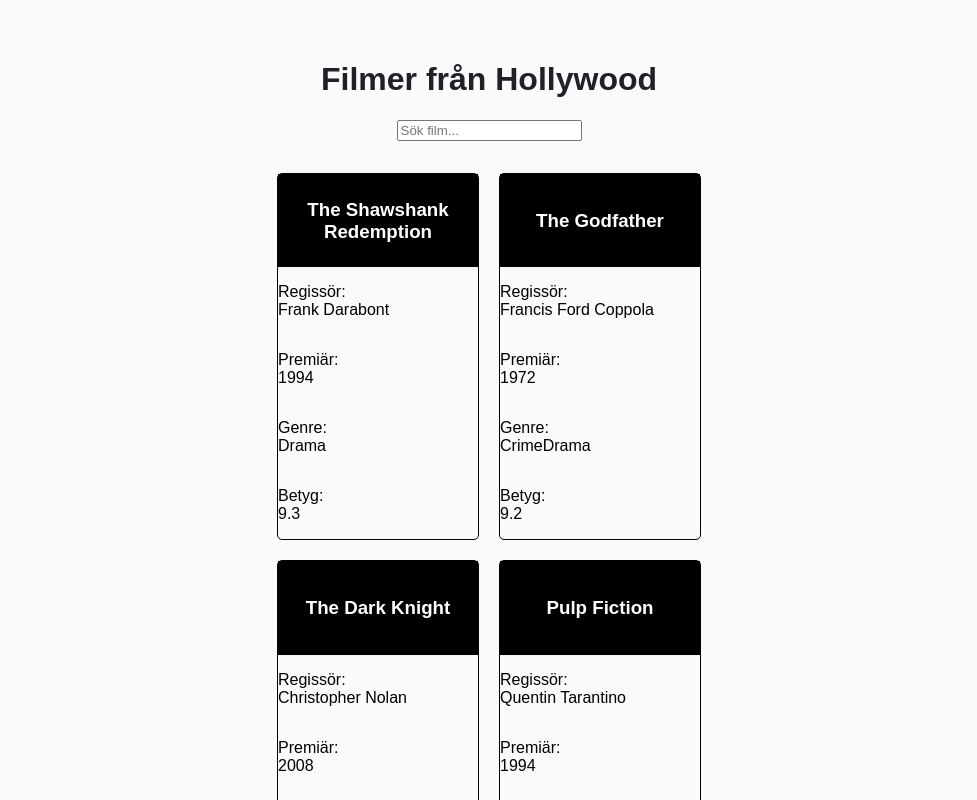
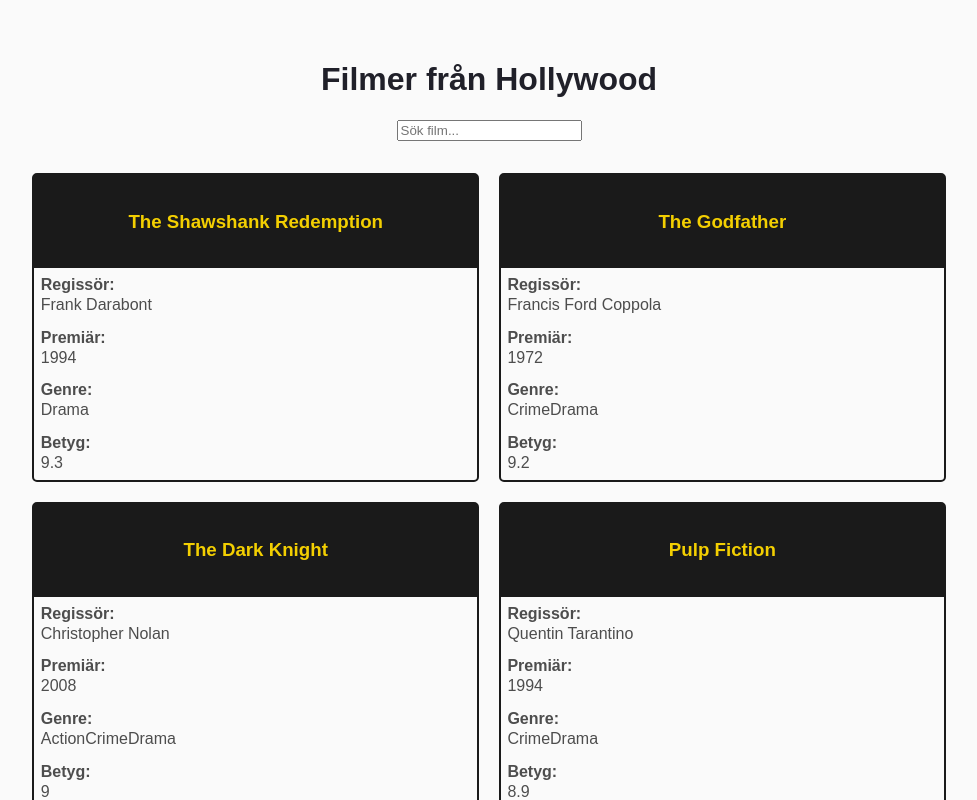
Before and after one commit to Martinf88/04-Listor-och-objekt, a React (Vite) app: page / in a window 1280 px wide. Shown: the top 800 px of the page, without its empty margins (151-1128 px from the left). Built offline with nearby package versions, Linux system fonts and the light colour scheme.

Commit message:
sökfunktion hollywood watch

```diff
--- a/src/App.css
+++ b/src/App.css
@@ -65,11 +65,10 @@ main {
 }
 
 .movies-container div {
-	border: 1px solid black;
-	width: 200px;
-	display: flex;
-	flex-direction: column;
+	border: 2px solid hsl(0, 0%, 10%);
+	min-width: 200px;
 	border-radius: 5px;
+	background-color: hsl(0, 0%, 98%);
 }
 
 .movie-title {
@@ -77,10 +76,17 @@ main {
 	align-items: center;
 	justify-content: center;
 	text-align: center;
-	background-color: black;
-	color: white;
+	background-color: hsl(0, 0%, 10%);
+	color: hsla(51, 100%, 50%, 0.95);
 	margin: 0;
 	height: 5em
+}
+
+.info {
+	padding: 0.4em;
+	margin: 0;
+	color: hsl(0, 0%, 30%);
+	line-height: 20px;
 }
 
 
--- a/src/Components/HollywoodWatch.jsx
+++ b/src/Components/HollywoodWatch.jsx
@@ -4,15 +4,12 @@ import { movies } from "../data/data"
 function Movies() {
 
 	const [searchTerm, setSearchTerm] = useState("")
-	// TODO: usestate för att uppdatera listan när man söker
-	// onchange på inputfält
-	//funktion för onchangeevent
 
 	const filteredMovies = movies.filter(movie => {
 		return movie.titel.toLowerCase().includes(searchTerm.toLowerCase())
 
 	})
-	console.log(filteredMovies);
+
 	return (
 		<>
 			<header>
@@ -24,10 +21,10 @@ function Movies() {
 					{filteredMovies.map((movie) => (
 						<div key={movie.titel}>
 							<h3 className="movie-title">{movie.titel}</h3>
-							<p>Regissör: <br/>{movie.regissor}</p>
-							<p>Premiär: <br/>{movie.år}</p>
-							<p>Genre: <br/>{movie.genre}</p>
-							<p>Betyg: <br/>{movie.betyg}</p>
+							<p className="info"><strong>Regissör:</strong> <br/>{movie.regissor}</p>
+							<p className="info"><strong>Premiär:</strong> <br/>{movie.år}</p>
+							<p className="info"><strong>Genre:</strong><br/>{movie.genre}</p>
+							<p className="info"><strong>Betyg: </strong><br/>{movie.betyg}</p>
 						</div>
 					))}
 				</div>
```
